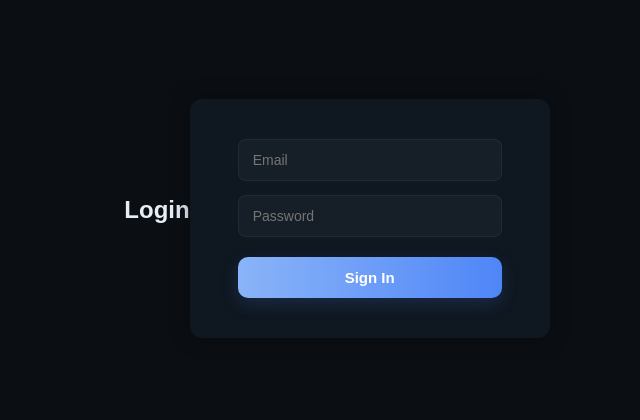
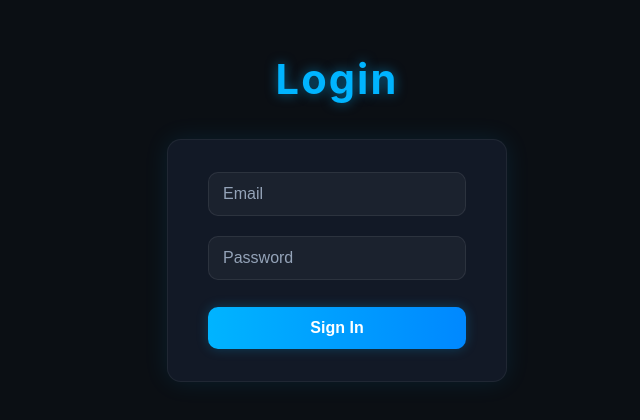
Before and after one commit to nao317/synapz, a Next.js app: page /login in a window 1280 px wide. Shown: the part 182-602 px from the top of the page, without its empty margins (303-943 px from the left). Built offline with nearby package versions, Linux system fonts and the light colour scheme.

Commit message:
ホームの画面からログイン画面へのルーティングをできるようにした。加えてログインページのUI（CSS）も修正した。

```diff
--- a/src/app/login/login.module.css
+++ b/src/app/login/login.module.css
@@ -1,149 +1,120 @@
 :root {
     --bg: #0b0f14;
-    --card: #0f1720;
-    --muted: #94a3b8;
-    --accent-start: #8ab4f8;
-    --accent-end: #4f86f7;
-    --glass: rgba(255, 255, 255, 0.03);
-    --focus: rgba(79, 134, 247, 0.35);
+    --surface: #121926;
     --text: #e6eef8;
-    --radius: 12px;
+    --accent: #00b4ff;
+    --accent-glow: rgba(0, 180, 255, 0.5);
+    --radius: 14px;
+    --transition: 0.25s ease;
 }
 
-/* 画面全体 */
+body {
+    margin: 0;
+    padding: 0;
+    background: radial-gradient(ellipse at top, #0b0f14, #080c12 80%);
+    color: var(--text);
+    font-family: 'Inter', 'Noto Sans JP', sans-serif;
+    overflow-x: hidden;
+}
+
 .container {
     display: flex;
+    flex-direction: column;
+    align-items: center;
     justify-content: center;
-    align-items: center;
-    height: 100vh;
+    min-height: 100vh;
     background: var(--bg);
-    color: var(--text);
+    padding: 2rem;
 }
 
-/* ログインカード */
+.title {
+    font-size: 2.6rem;
+    font-weight: 700;
+    margin-bottom: 2.2rem;
+    color: var(--accent);
+    text-shadow: 0 0 12px var(--accent-glow);
+    letter-spacing: 0.05em;
+}
+
 .form {
-    background: var(--card);
-    padding: 40px 48px;
-    border-radius: var(--radius);
-    box-shadow: 0 0 20px rgba(0, 0, 0, 0.4);
-    width: 360px;
     display: flex;
     flex-direction: column;
-    gap: 14px;
+    gap: 1.2rem;
+    width: 100%;
+    max-width: 340px;
+    background: var(--surface);
+    padding: 2rem 2.5rem;
+    border-radius: var(--radius);
+    box-shadow: 0 0 25px rgba(0, 180, 255, 0.1);
+    border: 1px solid rgba(255, 255, 255, 0.06);
 }
 
-/* タイトル */
-.title {
-    font-size: 24px;
-    font-weight: 700;
-    text-align: center;
-    margin-bottom: 16px;
+.input {
+    padding: 12px 14px;
+    border-radius: 10px;
+    border: 1px solid rgba(255, 255, 255, 0.08);
+    background: rgba(255, 255, 255, 0.04);
+    color: var(--text);
+    font-size: 1rem;
+    outline: none;
+    transition: border var(--transition), box-shadow var(--transition);
 }
 
-/* 入力フィールド */
-.input {
-    padding: 12px 14px;
-    border-radius: 8px;
-    border: 1px solid rgba(255, 255, 255, 0.05);
-    background: var(--glass);
-    color: var(--text);
-    font-size: 14px;
-    outline: none;
-    transition: border 0.2s, box-shadow 0.2s;
+.input::placeholder {
+    color: #94a3b8;
 }
 
 .input:focus {
-    border: 1px solid var(--focus);
-    box-shadow: 0 0 0 3px var(--focus);
+    border-color: var(--accent);
+    box-shadow: 0 0 10px var(--accent-glow);
 }
 
-/* メインボタン */
 .button {
-    margin-top: 6px;
-    padding: 12px 14px;
+    margin-top: 0.5rem;
+    padding: 12px 16px;
     border-radius: 10px;
     border: none;
+    font-size: 1rem;
+    font-weight: 600;
     cursor: pointer;
-    font-weight: 600;
-    font-size: 15px;
-    background: linear-gradient(90deg, var(--accent-start), var(--accent-end));
+    background: linear-gradient(90deg, #00b4ff, #0088ff);
     color: white;
-    box-shadow: 0 6px 18px rgba(79, 134, 247, 0.18);
-    transition: opacity 0.2s;
+    transition: transform var(--transition), box-shadow var(--transition);
+    box-shadow: 0 0 12px rgba(0, 180, 255, 0.25);
 }
 
 .button:hover {
-    opacity: 0.9;
+    transform: translateY(-2px);
+    box-shadow: 0 0 20px rgba(0, 180, 255, 0.4);
 }
 
-/* 区切り線 */
-.divider {
-    display: flex;
-    align-items: center;
-    gap: 12px;
-    margin: 12px 0;
-    color: var(--muted);
-    font-size: 13px;
+/* ちょっとだけ発光のゆらぎアニメーション */
+@keyframes glowPulse {
+    0% {
+        box-shadow: 0 0 14px rgba(0, 180, 255, 0.25);
     }
 
-.divider::before,
-.divider::after {
-    content: "";
-    flex: 1;
-    height: 1px;
-    background: linear-gradient(90deg,
-            transparent,
-            rgba(255, 255, 255, 0.1),
-            transparent);
+    50% {
+        box-shadow: 0 0 20px rgba(0, 180, 255, 0.45);
     }
 
-/* サブボタン（Googleなど） */
-.secondary {
-    display: flex;
-    align-items: center;
-    justify-content: center;
-    gap: 10px;
-    padding: 10px;
-    border-radius: 10px;
-    border: 1px solid rgba(255, 255, 255, 0.04);
-    background: var(--glass);
-    cursor: pointer;
-    color: var(--text);
-    transition: background 0.2s, border 0.2s;
+    100% {
+        box-shadow: 0 0 14px rgba(0, 180, 255, 0.25);
+    }
 }
 
-.secondary:hover {
-    background: rgba(255, 255, 255, 0.06);
-    border-color: rgba(255, 255, 255, 0.1);
+.button:hover {
+    animation: glowPulse 2s infinite;
 }
 
-/* アイコン */
-.icon {
-    width: 18px;
-    height: 18px;
+/* モバイル対応 */
+@media (max-width: 480px) {
+    .title {
+        font-size: 2rem;
+        margin-bottom: 1.8rem;
     }
 
-/* サインアップ誘導 */
-.signup {
-    margin-top: 6px;
-    font-size: 13px;
-    color: var(--muted);
-    text-align: center;
+    .form {
+        padding: 1.6rem 2rem;
     }
-
-.link {
-    color: var(--accent-start);
-    text-decoration: none;
 }
-
-.link:hover {
-    text-decoration: underline;
-}
-
-/* フッター */
-.foot {
-    text-align: center;
-    margin-top: 18px;
-    font-size: 12px;
-    color: var(--muted);
-}
--- a/src/app/page.tsx
+++ b/src/app/page.tsx
@@ -4,8 +4,10 @@ import { motion } from "framer-motion";
 import { Button } from "@/lib/components/Button";
 import styles from "./page.module.css";
 import { HyperspaceBackground } from "@/lib/components/HyperspaceBackground";
+import { useRouter } from 'next/navigation';
 
 export default function Home() {
+  const router = useRouter();
   return (
     <div className={styles["home-container"]}>
       <HyperspaceBackground />
@@ -24,7 +26,7 @@ export default function Home() {
         animate={{ y: 0, opacity: 1 }}
         transition={{ duration: 0.8, ease: "easeOut", delay: 0.3 }}
       >
-        <Button variant="primary" size="md">ログイン</Button>
+        <Button variant="primary" size="md" onClick={() => router.push("/login")}>ログイン</Button>
         <Button variant="primary" size="md">サインアップ</Button>
       </motion.div>
     </div>
```
Lines whose indentation alone changed are shown as unchanged.
